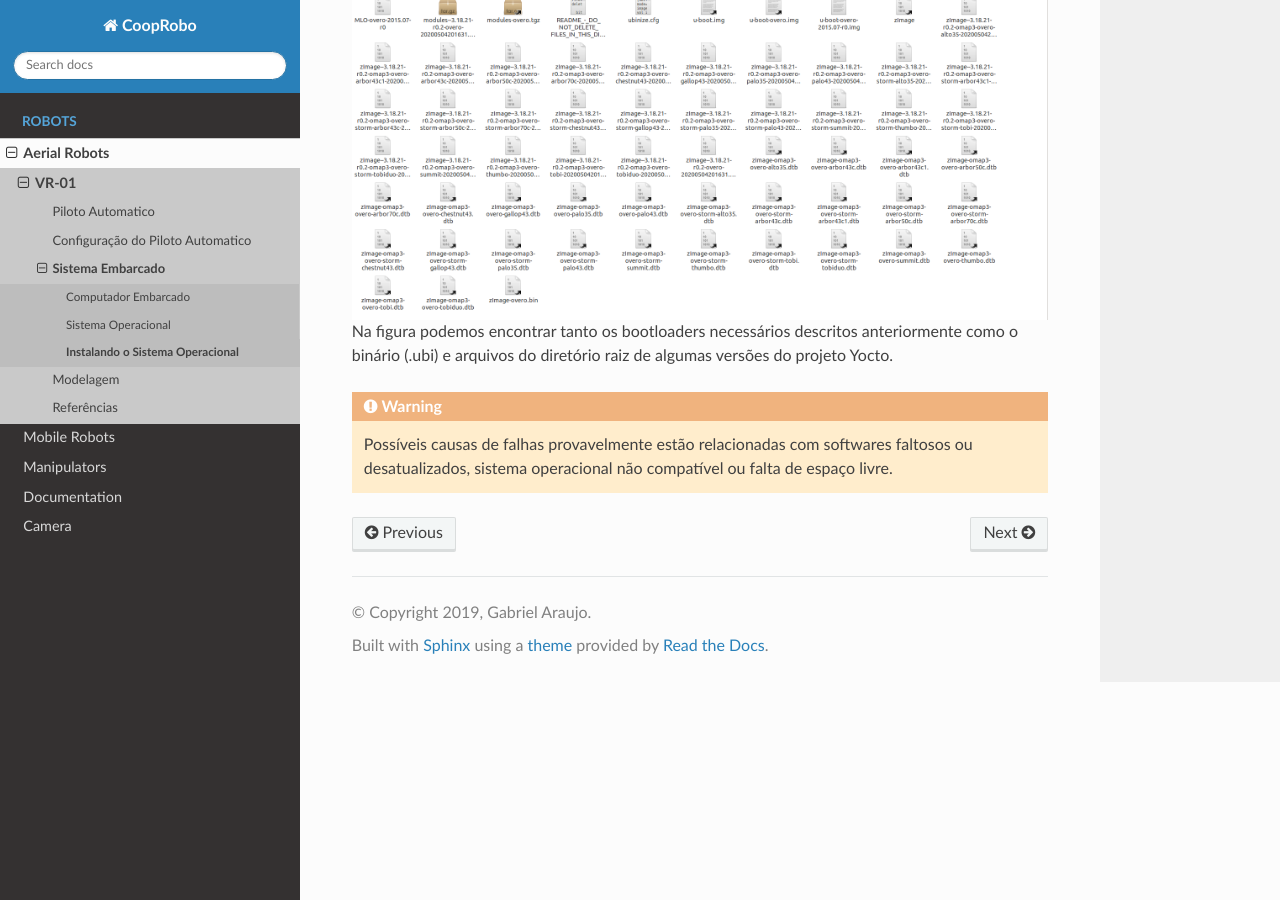
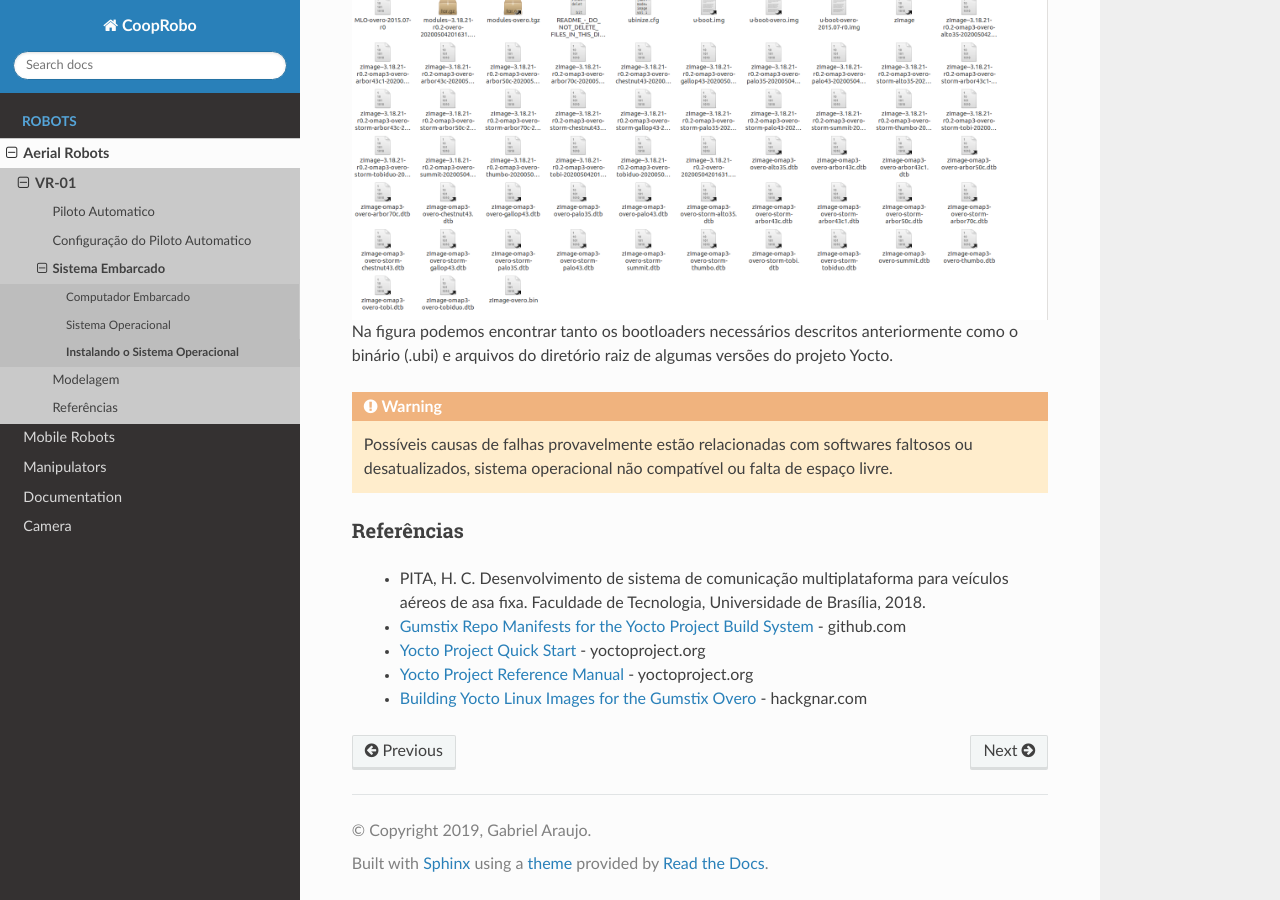
Before and after one commit to aerolab-unb/Aerial-pt, a Sphinx documentation site: the page built from docs/source/aerial/vr01/embedded_system/yocto/yocto_image.rst, in a window 1280 px wide and 900 px high, scrolled down 6489 px. Built offline with Sphinx 7.4.7 and the Read the Docs theme 2.0.0, drawn with Linux system fonts in a browser that asks for light colours; pages that are not in the unit, such as notebooks, are missing from menus.

Commit message:
adição das referencias

```diff
--- a/docs/source/aerial/vr01/embedded_system/yocto/yocto_image.rst
+++ b/docs/source/aerial/vr01/embedded_system/yocto/yocto_image.rst
@@ -156,7 +156,7 @@ Uma inicialização bem-sucedida terminará com uma mensagem informando que o **
 
 3. **Baixando os arquivos**
 
- O comando a seguir é usado para garantir que todos os seus repositórios estejam atualizados e é útil para atualizar suas configurações do Yocto se você fizer uma compilação posteriormente.
+O comando a seguir é usado para garantir que todos os seus repositórios estejam atualizados e é útil para atualizar suas configurações do Yocto se você fizer uma compilação posteriormente.
 
 	::
 
@@ -221,3 +221,20 @@ Na figura podemos encontrar tanto os bootloaders necessários descritos anterior
 
 .. Warning::
    Possíveis causas de falhas provavelmente estão relacionadas com softwares faltosos ou desatualizados, sistema operacional não compatível ou falta de espaço livre.
+
+Referências
+-----------
+	* PITA, H. C. Desenvolvimento de sistema de comunicação multiplataforma para veículos aéreos de asa fixa. Faculdade de Tecnologia, Universidade de Brasília, 2018.
+
+	* `Gumstix Repo Manifests for the Yocto Project Build System`_ - github.com
+
+	* `Yocto Project Quick Start`_ - yoctoproject.org
+
+	* `Yocto Project Reference Manual`_ - yoctoproject.org
+
+	* `Building Yocto Linux Images for the Gumstix Overo`_ - hackgnar.com
+
+.. _Gumstix Repo Manifests for the Yocto Project Build System: https://github.com/gumstix/yocto-manifest
+.. _Yocto Project Reference Manual: https://www.yoctoproject.org/docs/1.7/ref-manual/ref-manual.html
+.. _Yocto Project Quick Start: https://www.yoctoproject.org/docs/1.7/yocto-project-qs/yocto-project-qs.html
+.. _Building Yocto Linux Images for the Gumstix Overo: http://www.hackgnar.com/2015/03/building-yocto-linux-images-for-gumstix.html
```
Also changed, not shown: 5 other files.
